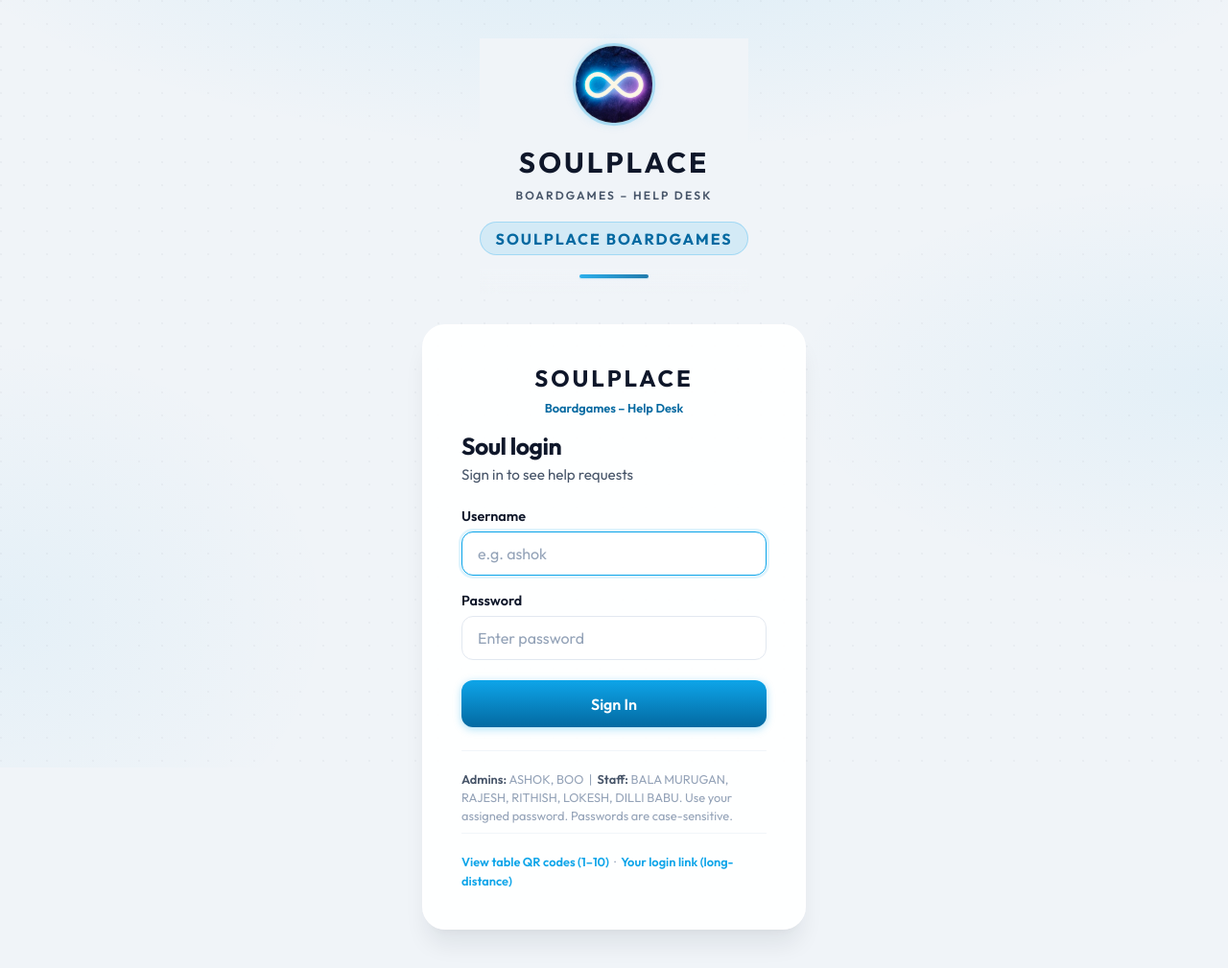
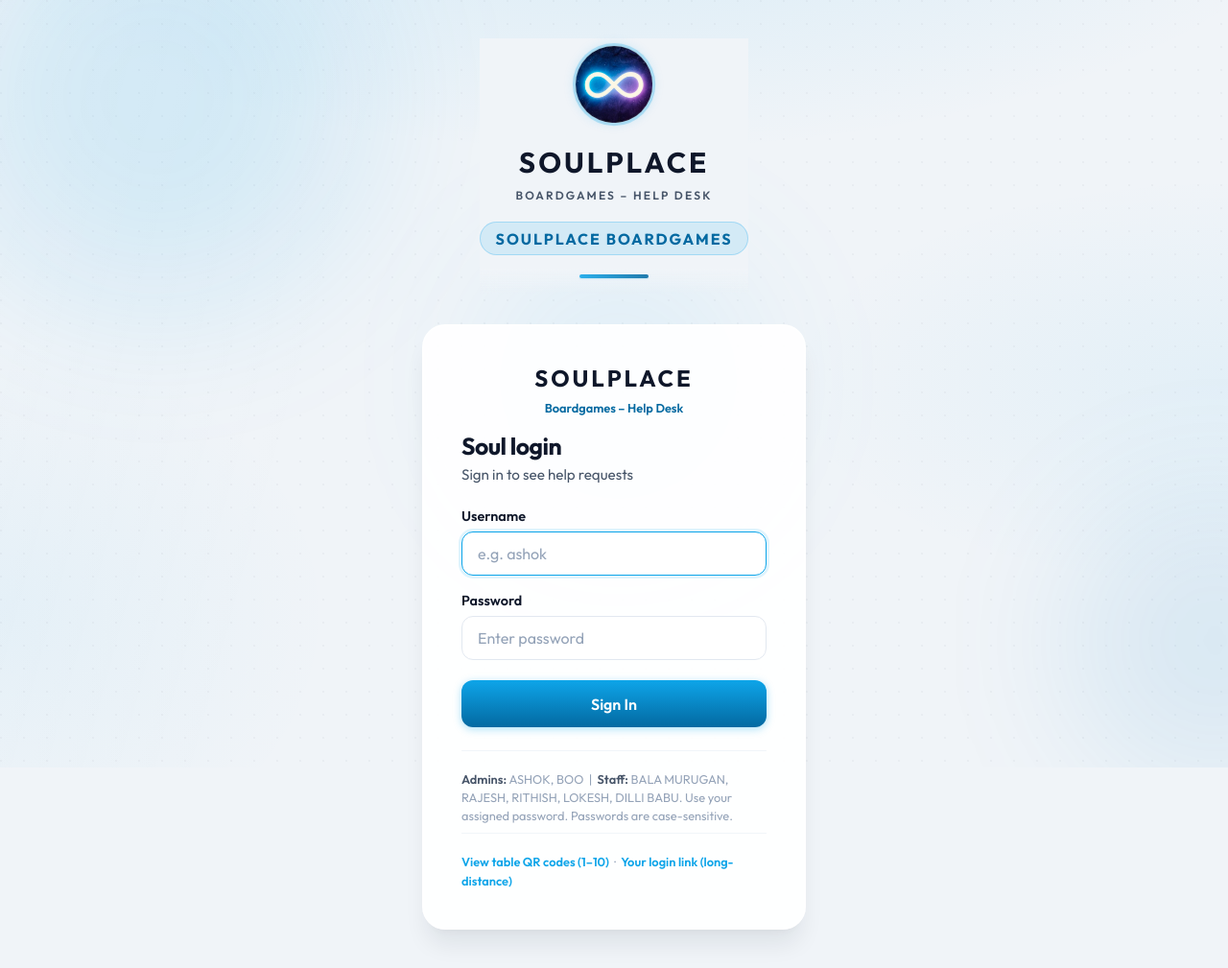
Before and after one commit to Ashok-S7/soulplace_help_desk, a Flask app: page /soulplace/login in a window 1280 px wide. Shown: the whole page at 96% size. Run offline with Flask 3, Linux system fonts and the light colour scheme.

Commit message:
Login: add live animated background (blobs + shimmer)

```diff
--- a/static/css/style.css
+++ b/static/css/style.css
@@ -75,6 +75,100 @@ body {
     background-image: radial-gradient(circle at 1px 1px, rgba(15, 23, 42, 0.03) 1px, transparent 0);
     background-size: 24px 24px;
     pointer-events: none;
+}
+
+/* ----- Live background (login) – animated blobs + shimmer ----- */
+.live-bg {
+    position: fixed;
+    inset: 0;
+    z-index: 0;
+    pointer-events: none;
+    overflow: hidden;
+}
+
+.live-bg__blob {
+    position: absolute;
+    border-radius: 50%;
+    filter: blur(80px);
+    opacity: 0.5;
+    animation: live-bg-float 18s ease-in-out infinite;
+}
+
+.live-bg__blob--1 {
+    width: min(80vw, 420px);
+    height: min(80vw, 420px);
+    background: rgba(14, 165, 233, 0.25);
+    top: -10%;
+    left: -5%;
+    animation-delay: 0s;
+    animation-duration: 22s;
+}
+
+.live-bg__blob--2 {
+    width: min(60vw, 320px);
+    height: min(60vw, 320px);
+    background: rgba(2, 132, 199, 0.2);
+    bottom: -5%;
+    right: -10%;
+    animation-delay: -7s;
+    animation-duration: 20s;
+}
+
+.live-bg__blob--3 {
+    width: min(50vw, 280px);
+    height: min(50vw, 280px);
+    background: rgba(56, 189, 248, 0.18);
+    top: 50%;
+    left: 50%;
+    transform: translate(-50%, -50%);
+    animation-delay: -14s;
+    animation-duration: 25s;
+}
+
+@keyframes live-bg-float {
+    0%, 100% { transform: translate(0, 0) scale(1); }
+    25% { transform: translate(5%, -8%) scale(1.05); }
+    50% { transform: translate(-6%, 4%) scale(0.98); }
+    75% { transform: translate(4%, 6%) scale(1.02); }
+}
+
+.live-bg__blob--2 {
+    animation-name: live-bg-float-alt;
+}
+
+@keyframes live-bg-float-alt {
+    0%, 100% { transform: translate(0, 0) scale(1); }
+    33% { transform: translate(-8%, 5%) scale(1.08); }
+    66% { transform: translate(6%, -4%) scale(0.95); }
+}
+
+.live-bg__blob--3 {
+    animation-name: live-bg-float-slow;
+}
+
+@keyframes live-bg-float-slow {
+    0%, 100% { transform: translate(-50%, -50%) scale(1); }
+    50% { transform: translate(calc(-50% + 6%), calc(-50% - 5%)) scale(1.06); }
+}
+
+.live-bg__shimmer {
+    position: absolute;
+    inset: 0;
+    background: linear-gradient(
+        105deg,
+        transparent 0%,
+        transparent 40%,
+        rgba(255, 255, 255, 0.03) 50%,
+        transparent 60%,
+        transparent 100%
+    );
+    background-size: 200% 200%;
+    animation: live-bg-shimmer 12s ease-in-out infinite;
+}
+
+@keyframes live-bg-shimmer {
+    0%, 100% { background-position: 0% 50%; }
+    50% { background-position: 100% 50%; }
 }
 
 /* ----- Login page ----- */
--- a/templates/login.html
+++ b/templates/login.html
@@ -9,13 +9,19 @@
     <title>Soul Login – Soulplace Boardgames</title>
     <link rel="icon" href="{{ url_for('static', filename='images/logo.png') }}" type="image/png">
     <link rel="apple-touch-icon" href="{{ url_for('static', filename='images/logo.png') }}">
-    <link rel="stylesheet" href="{{ url_for('static', filename='css/style.css') }}?v=9">
+    <link rel="stylesheet" href="{{ url_for('static', filename='css/style.css') }}?v=10">
     <link rel="preconnect" href="https://fonts.googleapis.com">
     <link rel="preconnect" href="https://fonts.gstatic.com" crossorigin>
     <link href="https://fonts.googleapis.com/css2?family=DM+Sans:ital,opsz,wght@0,9..40,400;0,9..40,500;0,9..40,600;0,9..40,700&family=Outfit:wght@400;500;600;700&display=swap" rel="stylesheet">
 </head>
 <body class="login-page">
     <div class="page-bg" aria-hidden="true"></div>
+    <div class="live-bg" aria-hidden="true">
+        <div class="live-bg__blob live-bg__blob--1"></div>
+        <div class="live-bg__blob live-bg__blob--2"></div>
+        <div class="live-bg__blob live-bg__blob--3"></div>
+        <div class="live-bg__shimmer"></div>
+    </div>
 
     <header class="login-header" style="opacity:1;visibility:visible;">
         <div class="logo">
```
